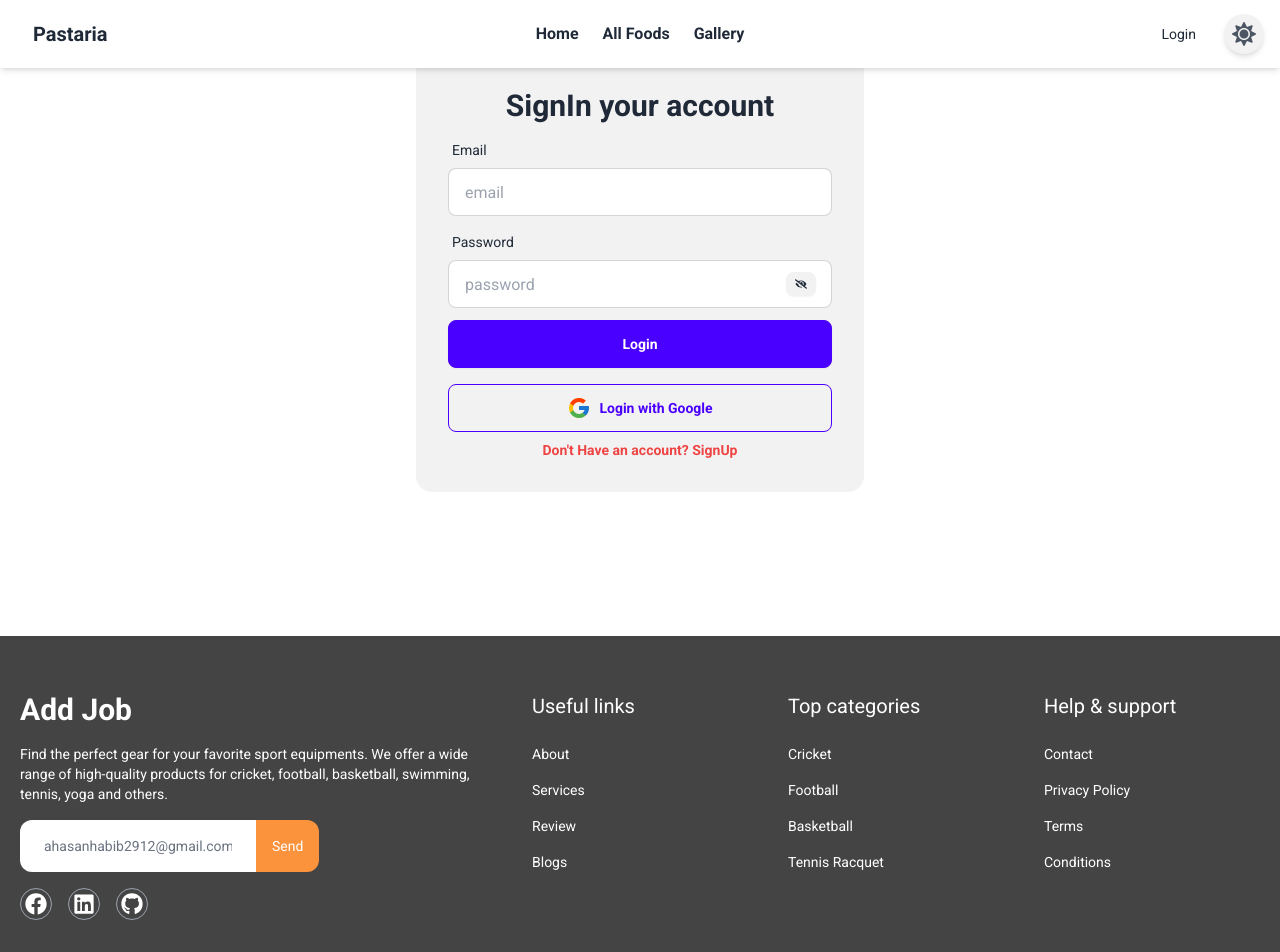
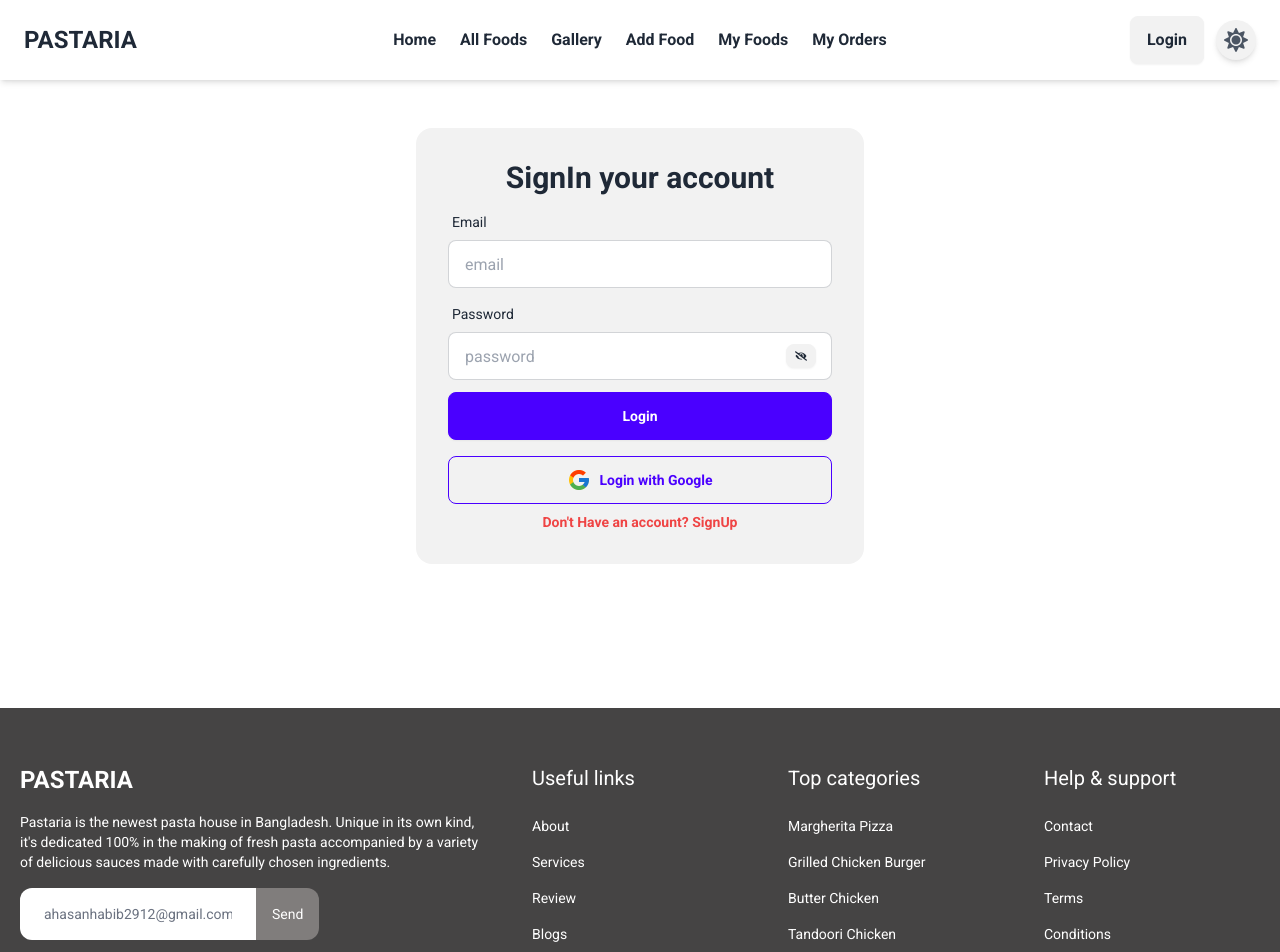
Before and after one commit to ahasan2912/restaurant-management-system-client, a React (Vite) app: page /login in a window 1280 px wide. Shown: the top 952 px of the page. Built offline with nearby package versions, Linux system fonts and the light colour scheme; no server answers.

Commit message:
added Readme file

```diff
--- a/src/components/Banner.jsx
+++ b/src/components/Banner.jsx
@@ -2,9 +2,8 @@ import React from 'react';
 import { Swiper, SwiperSlide } from 'swiper/react';
 import 'swiper/css';
 import 'swiper/css/navigation';
-import 'swiper/css/pagination'
-import { Autoplay, Pagination, Navigation } from 'swiper/modules'
-
+import 'swiper/css/pagination';
+import { Autoplay, Pagination, Navigation } from 'swiper/modules';
 import banner1 from '../assets/banner1.jpg';
 import banner2 from '../assets/banner2.jpg';
 import banner3 from '../assets/banner3.jpg';
@@ -17,7 +16,7 @@ const Banner = () => {
                 centeredSlides={true}
                 loop={true}
                 autoplay={{
-                    delay: 3000,
+                    delay: 4000,
                     disableOnInteraction: false,
                 }}
                 pagination={{
@@ -27,12 +26,12 @@ const Banner = () => {
                 modules={[Autoplay, Pagination, Navigation]}
                 className='mySwiper'>
                 <SwiperSlide>
-                    <div className='w-full bg-center bg-cover bg-no-repeat h-[70vh]' style={{ backgroundImage: `url(${banner2})` }}>
-                        <div className='flex items-center justify-center w-full h-full bg-gray-900/30'>
+                    <div className='w-full bg-center bg-cover bg-no-repeat h-[60vh] md:h-[100vh]' style={{ backgroundImage: `url(${banner2})` }}>
+                        <div className='flex items-center justify-center w-full h-full bg-gray-900/30 '>
                             <div className='text-center'>
                                 <div className='px-2 space-y-1'>
                                     <h1 className='text-3xl font-semibold text-white md:text-5xl'>Pastaria Hotel and Restaurant</h1>
-                                    <p className='text-white text-sm md:text-base w-full lg:w-[55%] mx-auto justify-start'>Pastaria is the newest pasta house in Bangladesh. Unique in its own kind, it's dedicated 100% in the making of fresh pasta accompanied by a variety of delicious sauces made with carefully chosen ingredients. We bring to you the best tastes, in full portions and reasonable prices! We see pasta as art, and we treat it as such. We never forget to add plenty of love and fantasy to our dishes!</p>
+                                    <p className='text-white text-sm md:text-base w-full px-10 mx-auto text-justify md:text-center'>Pastaria is the newest pasta house in Bangladesh. Unique in its own kind, it's dedicated 100% in the making of fresh pasta accompanied by a variety of delicious sauces made with carefully chosen ingredients. We bring to you the best tastes, in full portions and reasonable prices! We see pasta as art, and we treat it as such. We never forget to add plenty of love and fantasy to our dishes!</p>
                                 </div>
                                 <br />
                                 <Link
@@ -46,12 +45,12 @@ const Banner = () => {
                     </div>
                 </SwiperSlide>
                 <SwiperSlide>
-                    <div className='w-full bg-center bg-cover bg-no-repeat h-[70vh]' style={{ backgroundImage: `url(${banner1})` }}>
+                    <div className='w-full bg-center bg-cover bg-no-repeat h-[60vh] md:h-[100vh]' style={{ backgroundImage: `url(${banner1})` }}>
                         <div className='flex items-center justify-center w-full h-full bg-gray-900/30'>
                             <div className='text-center'>
                                 <div className='px-2 space-y-1'>
                                     <h1 className='text-3xl font-semibold text-white md:text-5xl'>Pastaria Hotel and Restaurant</h1>
-                                    <p className='text-white text-sm md:text-base w-full lg:w-[55%] mx-auto justify-start'>Pastaria is the newest pasta house in Bangladesh. Unique in its own kind, it's dedicated 100% in the making of fresh pasta accompanied by a variety of delicious sauces made with carefully chosen ingredients. We bring to you the best tastes, in full portions and reasonable prices! We see pasta as art, and we treat it as such. We never forget to add plenty of love and fantasy to our dishes!</p>
+                                    <p className='text-white text-sm md:text-base w-full px-10 mx-auto text-justify md:text-center'>Pastaria is the newest pasta house in Bangladesh. Unique in its own kind, it's dedicated 100% in the making of fresh pasta accompanied by a variety of delicious sauces made with carefully chosen ingredients. We bring to you the best tastes, in full portions and reasonable prices! We see pasta as art, and we treat it as such. We never forget to add plenty of love and fantasy to our dishes!</p>
                                 </div>
                                 <br />
                                 <Link
@@ -65,12 +64,12 @@ const Banner = () => {
                     </div>
                 </SwiperSlide>
                 <SwiperSlide>
-                    <div className='w-full bg-center bg-cover bg-no-repeat h-[70vh]' style={{ backgroundImage: `url(${banner3})` }}>
-                        <div className='flex items-center justify-center w-full h-full bg-gray-900/30'>
+                    <div className='w-full bg-center bg-cover bg-no-repeat h-[60vh] md:h-[100vh]' style={{ backgroundImage: `url(${banner3})` }}>
+                        <div className='flex items-center justify-center w-full h-full bg-gray-900/30 '>
                             <div className='text-center'>
-                                <div className='px-2 space-y-1'>
+                                <div className='px-2 space-y-2'>
                                     <h1 className='text-3xl font-semibold text-white md:text-5xl'>Pastaria Hotel and Restaurant</h1>
-                                    <p className='text-white text-sm md:text-base w-full lg:w-[55%] mx-auto justify-start'>Pastaria is the newest pasta house in Bangladesh. Unique in its own kind, it's dedicated 100% in the making of fresh pasta accompanied by a variety of delicious sauces made with carefully chosen ingredients. We bring to you the best tastes, in full portions and reasonable prices! We see pasta as art, and we treat it as such. We never forget to add plenty of love and fantasy to our dishes!</p>
+                                    <p className='text-white text-sm md:text-base w-full px-10 mx-auto text-justify md:text-center'>Pastaria is the newest pasta house in Bangladesh. Unique in its own kind, it's dedicated 100% in the making of fresh pasta accompanied by a variety of delicious sauces made with carefully chosen ingredients. We bring to you the best tastes, in full portions and reasonable prices! We see pasta as art, and we treat it as such. We never forget to add plenty of love and fantasy to our dishes!</p>
                                 </div>
                                 <br />
                                 <Link
--- a/src/components/Footer.jsx
+++ b/src/components/Footer.jsx
@@ -9,13 +9,13 @@ const Footer = () => {
                 <nav className='lg:col-span-4 space-y-4'>
                     <div className='mb-2'>
                         <Link to="/" className="text-xl font-bold">
-                            <h1 className='text-3xl'>Add Job</h1>
+                            <h1 className='text-2xl uppercase'>Pastaria</h1>
                         </Link>
                     </div>
-                    <p className=''>Find the perfect gear for your favorite sport equipments. We offer a wide range of high-quality products for cricket, football, basketball, swimming, tennis, yoga and others.</p>
+                    <p className=''>Pastaria is the newest pasta house in Bangladesh. Unique in its own kind, it's dedicated 100% in the making of fresh pasta accompanied by a variety of delicious sauces made with carefully chosen ingredients.</p>
                     <div className='flex items-center'>
                         <input className='py-4 px-6 rounded-l-xl outline-none text-gray-500 w-full sm:w-1/2' type="text" placeholder='Enter Your Email' defaultValue="ahasanhabib2912@gmail.com" />
-                        <input className='bg-[#fb923c] cursor-pointer py-4 px-4 rounded-r-xl' type="submit" value="Send" />
+                        <input className='bg-[#807d7c] cursor-pointer py-4 px-4 rounded-r-xl' type="submit" value="Send" />
                     </div>
                     <div className='flex gap-4'>
                         <Link className='border border-gray-400 rounded-full p-1'><FaFacebook size={22} /></Link>
@@ -32,10 +32,10 @@ const Footer = () => {
                 </nav>
                 <nav className='lg:col-span-2 flex flex-col space-y-4'>
                     <h6 className="text-xl mb-2">Top categories</h6>
-                    <Link className="link link-hover">Cricket</Link>
-                    <Link className="link link-hover">Football</Link>
-                    <Link className="link link-hover">Basketball</Link>
-                    <Link className="link link-hover">Tennis Racquet</Link>
+                    <Link className="link link-hover">Margherita Pizza</Link>
+                    <Link className="link link-hover">Grilled Chicken Burger</Link>
+                    <Link className="link link-hover">Butter Chicken</Link>
+                    <Link className="link link-hover">Tandoori Chicken</Link>
                 </nav>
                 <nav className='lg:col-span-2 flex flex-col space-y-4'>
                     <h6 className="text-xl mb-2">Help & support</h6>
--- a/src/components/Navbar.jsx
+++ b/src/components/Navbar.jsx
@@ -19,7 +19,7 @@ const Navbar = () => {
     }
 
     return (
-        <div className="navbar bg-base-100 shadow-md px-4 top-0 fixed w-full z-50">
+        <div className="navbar bg-base-100 shadow-md px-6 top-0 fixed w-full z-50">
             <div className="navbar-start">
                 <div className="dropdown">
                     <div tabIndex={0} role="button" className="btn btn-ghost lg:hidden">
@@ -44,13 +44,16 @@ const Navbar = () => {
                         <NavLink to='/gellary' className="hover:text-red-600">Gallery</NavLink>
                     </ul>
                 </div>
-                <Link to="/" className="btn btn-ghost text-xl font-semibold">Pastaria</Link>
+                <Link to="/" className="text-xl md:text-2xl font-semibold uppercase">Pastaria</Link>
             </div>
             <div className="navbar-center hidden lg:flex">
                 <ul className="menu menu-horizontal px-1 space-x-6 text-base font-semibold ">
                     <NavLink to='/' className="hover:text-red-600">Home</NavLink>
                     <NavLink to='/allFoods' className="hover:text-red-600">All Foods</NavLink>
                     <NavLink to='/gellary' className="hover:text-red-600">Gallery</NavLink>
+                    <NavLink to='/addFood' className="hover:text-red-600">Add Food</NavLink>
+                    <NavLink to='/mypostedfood' className="hover:text-red-600">My Foods</NavLink>
+                    <NavLink to='/myFoodOrder' className="hover:text-red-600">My Orders</NavLink>
                 </ul>
             </div>
             <div className="navbar-end space-x-2">
@@ -58,7 +61,7 @@ const Navbar = () => {
                     <ul className='menu menu-horizontal px-1'>
                         {!user && (
                             <li>
-                                <Link to='/login'>Login</Link>
+                                <Link className='text-base font-semibold btn' to='/login'>Login</Link>
                             </li>
                         )}
                     </ul>
--- a/src/pages/Login.jsx
+++ b/src/pages/Login.jsx
@@ -23,8 +23,7 @@ const Login = () => {
             .then((result) => {
                 setUser(result.user);
                 toast.success("You have successfully Login!");
-                nevigate('/');
-                // nevigate(location?.state ? location.state : "/");
+                nevigate(location?.state ? location.state : "/");
             })
             .catch((err) => {
                 setError(err.message);
@@ -35,15 +34,14 @@ const Login = () => {
         handleLogInWithGoogle()
             .then(res => {
                 toast.success("You have successfully Login!")
-                // nevigate(location?.state ? location.state : "/");
-                nevigate('/')
+                nevigate(location?.state ? location.state : "/");
             })
             .catch((err) => {
                 setError(err.message);
             })
     }
     return (
-        <div className='flex flex-col items-center justify-center mt-14 px-5'>
+        <div className='flex flex-col items-center justify-center mt-32 px-5'>
             <div className='card bg-base-200 w-full max-w-md shrink-0'>
                 <form onSubmit={handlesignInBtn} className="card-body">
                     <div className='flex items-center justify-center'>
```
Also changed, not shown: src/pages/Loading.jsx (added, +14 -0 lines), src/pages/Resgister.jsx (+3 -6 lines), src/router/PrivetRouter.jsx (added, +19 -0 lines), src/router/router.jsx (+5 -9 lines), firebase.json (added), 2 other files (tests, documents, lock files or other folders).
